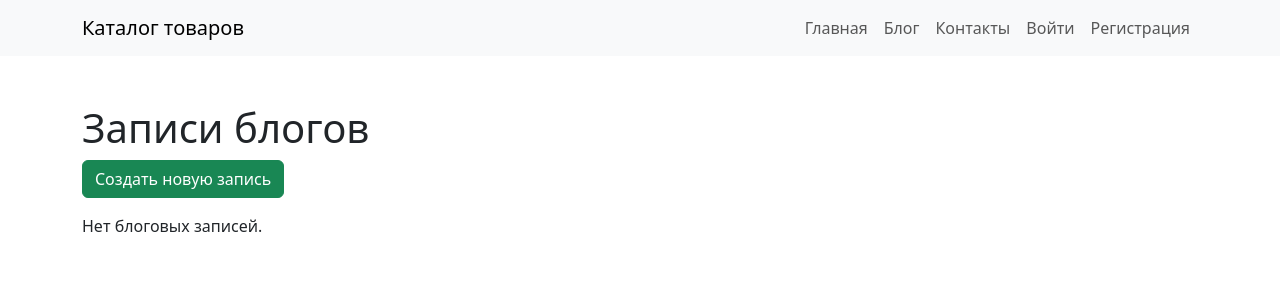
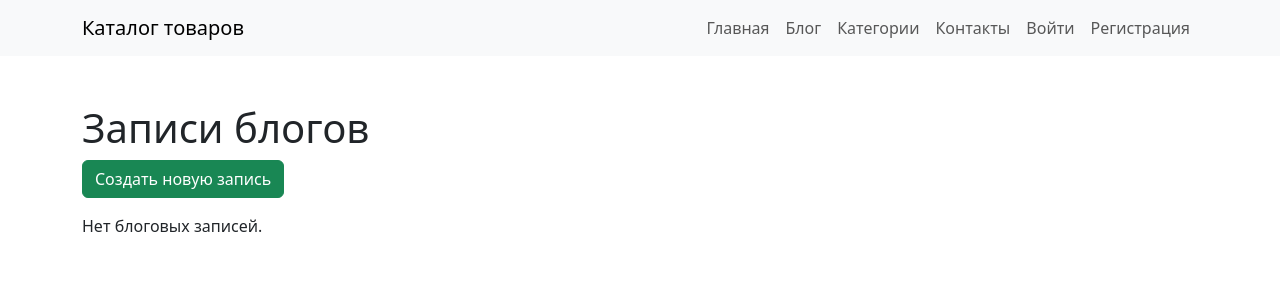
Before and after one commit to Vafantule/PythonProject_django_les_22, a Django app: page /blogs/ in a window 1280 px wide. Shown: the top 300 px of the page. Run offline with Django 5.2, Linux system fonts and the light colour scheme; data that the repository does not hold is empty; some libraries are stand-ins or nearby versions.

Commit message:
change menu.html for display category_list

```diff
--- a/catalog/templates/catalog/menu.html
+++ b/catalog/templates/catalog/menu.html
@@ -13,6 +13,9 @@
                 </li>
                 <li class="nav-item">
                     <a class="nav-link" href="{% url 'blog:blog_list' %}">Блог</a>
+                </li>
+                <li class="nav-item">
+                    <a class="nav-link" href="{% url 'catalog:category_list' %}">Категории</a>
                 </li>
                 <li class="nav-item">
                     <a class="nav-link" href="{% url 'catalog:contacts' %}">Контакты</a>
```
